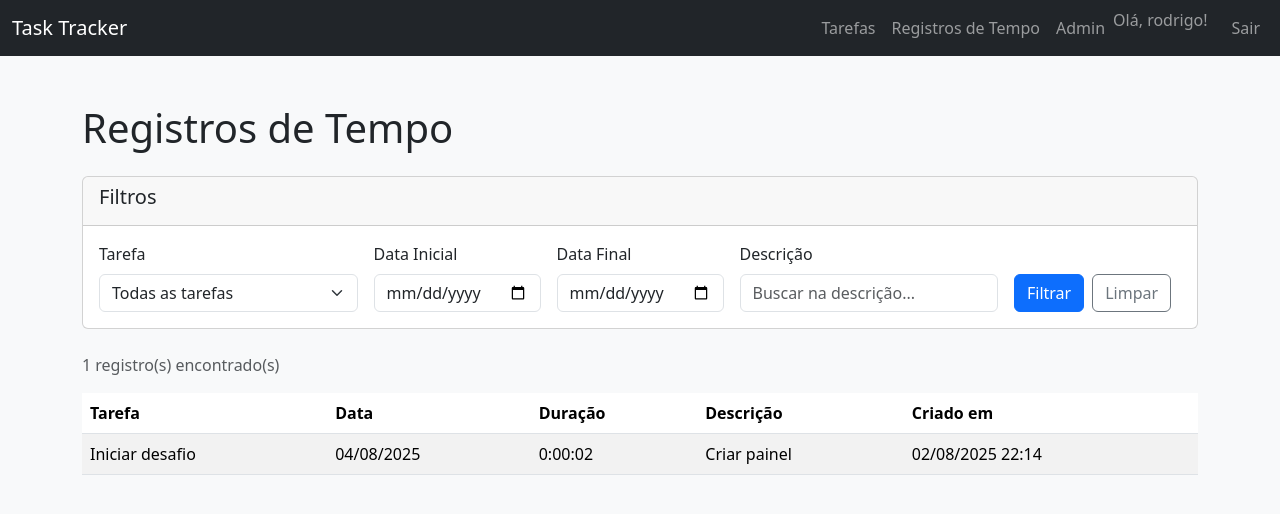
After one commit to Biankowski/iabs, a Django app: page /time-entries/ in a window 1280 px wide. The commit adds this page. Shown: the top 514 px of the page. Run offline with Django 5.2, Linux system fonts and the light colour scheme; a user stored in the database is signed in; data comes from the database, SQL or seed files in the repository; both versions use the stored data as it was after the commit.

Commit message:
chore: added time entry page and time entry filters

```diff
--- a/desafio_iabs/timetracker/templates/timetracker/base.html
+++ b/desafio_iabs/timetracker/templates/timetracker/base.html
@@ -23,6 +23,9 @@
                     {% if user.is_authenticated %}
                         <li class="nav-item">
                             <a class="nav-link" href="{% url 'list_tasks' %}">Tarefas</a>
+                        </li>
+                        <li class="nav-item">
+                            <a class="nav-link" href="{% url 'list_time_entries' %}">Registros de Tempo</a>
                         </li>
                         <li class="nav-item">
                             <a class="nav-link" href="{% url 'admin:index' %}">Admin</a>
--- /dev/null
+++ b/desafio_iabs/timetracker/templates/timetracker/time_entry_list.html
@@ -0,0 +1,88 @@
+{% extends "timetracker/base.html" %}
+
+{% block title %}Registros de Tempo{% endblock %}
+
+{% block content %}
+<div class="mt-5">
+    <h1 class="mb-4">Registros de Tempo</h1>
+
+    <div class="card mb-4">
+        <div class="card-header">
+            <h5>Filtros</h5>
+        </div>
+        <div class="card-body">
+            <form method="get" class="row g-3">
+                <div class="col-md-3">
+                    <label for="task" class="form-label">Tarefa</label>
+                    <select name="task" id="task" class="form-select">
+                        <option value="">Todas as tarefas</option>
+                        {% for task in user_tasks %}
+                            <option value="{{ task.id }}" {% if filters.task == task.id|stringformat:"s" %}selected{% endif %}>
+                                {{ task.description|truncatechars:50 }}
+                            </option>
+                        {% endfor %}
+                    </select>
+                </div>
+                <div class="col-md-2">
+                    <label for="date_from" class="form-label">Data Inicial</label>
+                    <input type="date" name="date_from" id="date_from" class="form-control" value="{{ filters.date_from|default:'' }}">
+                </div>
+                <div class="col-md-2">
+                    <label for="date_to" class="form-label">Data Final</label>
+                    <input type="date" name="date_to" id="date_to" class="form-control" value="{{ filters.date_to|default:'' }}">
+                </div>
+                <div class="col-md-3">
+                    <label for="description" class="form-label">Descrição</label>
+                    <input type="text" name="description" id="description" class="form-control" placeholder="Buscar na descrição..." value="{{ filters.description|default:'' }}">
+                </div>
+                <div class="col-md-2 d-flex align-items-end">
+                    <button type="submit" class="btn btn-primary me-2">Filtrar</button>
+                    <a href="{% url 'list_time_entries' %}" class="btn btn-outline-secondary">Limpar</a>
+                </div>
+            </form>
+        </div>
+    </div>
+
+    {% if time_entries %}
+        <div class="row">
+            <div class="col-12">
+                <p class="text-muted">{{ time_entries|length }} registro(s) encontrado(s)</p>
+            </div>
+        </div>
+
+        <div class="table-responsive">
+            <table class="table table-striped">
+                <thead>
+                    <tr>
+                        <th>Tarefa</th>
+                        <th>Data</th>
+                        <th>Duração</th>
+                        <th>Descrição</th>
+                        <th>Criado em</th>
+                    </tr>
+                </thead>
+                <tbody>
+                    {% for entry in time_entries %}
+                        <tr>
+                            <td>{{ entry.task.description|truncatechars:40 }}</td>
+                            <td>{{ entry.entry_date|date:"d/m/Y" }}</td>
+                            <td>{{ entry.duration }}</td>
+                            <td>{{ entry.description|default:"—"|truncatechars:50 }}</td>
+                            <td>{{ entry.created_at|date:"d/m/Y H:i" }}</td>
+                        </tr>
+                    {% endfor %}
+                </tbody>
+            </table>
+        </div>
+    {% else %}
+        <div class="alert alert-info">
+            <i class="bi bi-info-circle"></i>
+            {% if filters.task or filters.date_from or filters.date_to or filters.description %}
+                Nenhum registro de tempo encontrado com os filtros aplicados.
+            {% else %}
+                Nenhum registro de tempo cadastrado ainda.
+            {% endif %}
+        </div>
+    {% endif %}
+</div>
+{% endblock %}
--- a/desafio_iabs/timetracker/urls.py
+++ b/desafio_iabs/timetracker/urls.py
@@ -1,9 +1,10 @@
 from django.urls import path
-from .views import list_tasks, register, user_login, user_logout
+from .views import list_tasks, register, user_login, user_logout, list_time_entries
 
 urlpatterns = [
     path('', user_login, name='login'),
     path('register/', register, name='register'),
     path('logout/', user_logout, name='logout'),
     path('tasks/', list_tasks, name='list_tasks'),
+    path('time-entries/', list_time_entries, name='list_time_entries'),
 ]
--- a/desafio_iabs/timetracker/views.py
+++ b/desafio_iabs/timetracker/views.py
@@ -41,3 +41,39 @@ def list_tasks(request):
     tasks = Task.objects.filter(user=request.user).select_related('user')
 
     return render(request, 'timetracker/task_list.html', {'tasks': tasks})
+
+@login_required
+def list_time_entries(request):
+    time_entries = TimeEntry.objects.filter(task__user=request.user).select_related('task', 'task__user')
+
+    task_filter = request.GET.get('task')
+    date_from = request.GET.get('date_from')
+    date_to = request.GET.get('date_to')
+    description_filter = request.GET.get('description')
+
+    if task_filter:
+        time_entries = time_entries.filter(task__id=task_filter)
+
+    if date_from:
+        time_entries = time_entries.filter(entry_date__gte=date_from)
+
+    if date_to:
+        time_entries = time_entries.filter(entry_date__lte=date_to)
+
+    if description_filter:
+        time_entries = time_entries.filter(description__icontains=description_filter)
+
+    user_tasks = Task.objects.filter(user=request.user)
+
+    context = {
+        'time_entries': time_entries,
+        'user_tasks': user_tasks,
+        'filters': {
+            'task': task_filter,
+            'date_from': date_from,
+            'date_to': date_to,
+            'description': description_filter,
+        }
+    }
+
+    return render(request, 'timetracker/time_entry_list.html', context)
```
Also changed, not shown: desafio_iabs/db.sqlite3.
